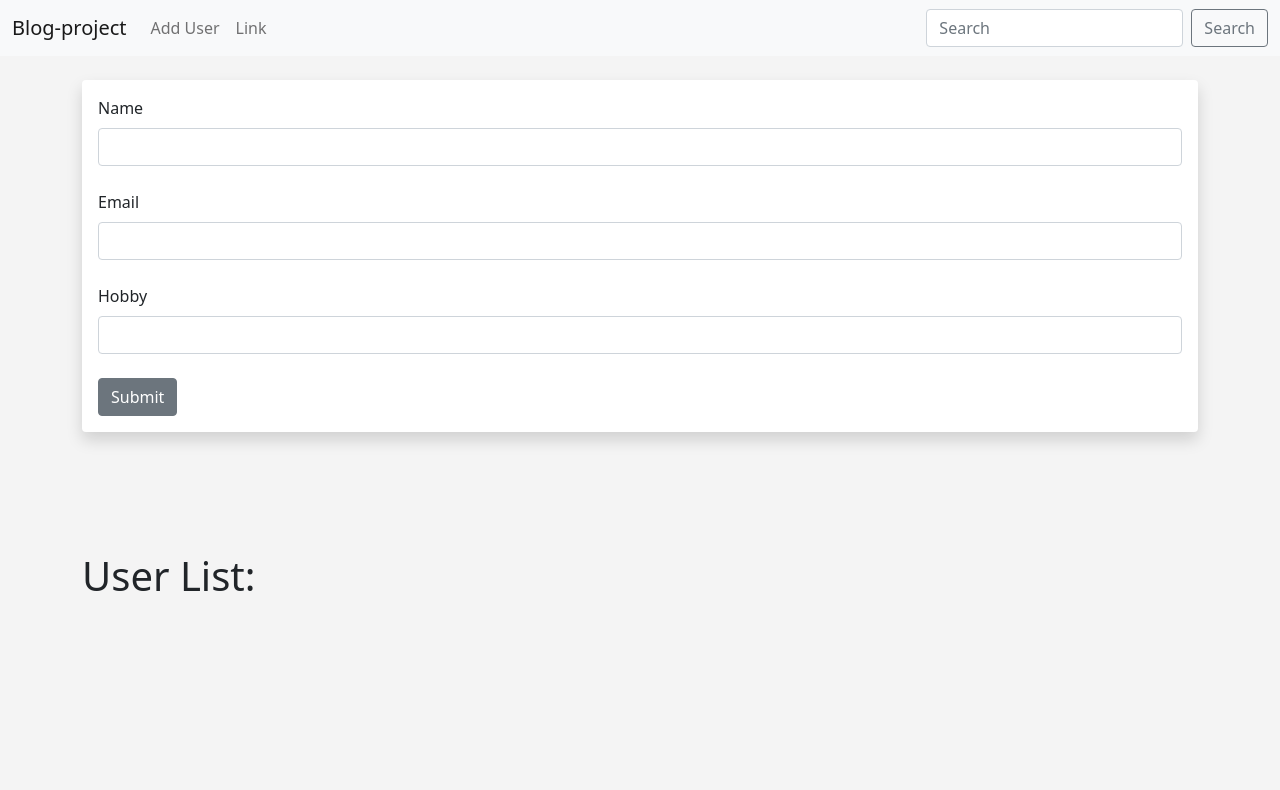
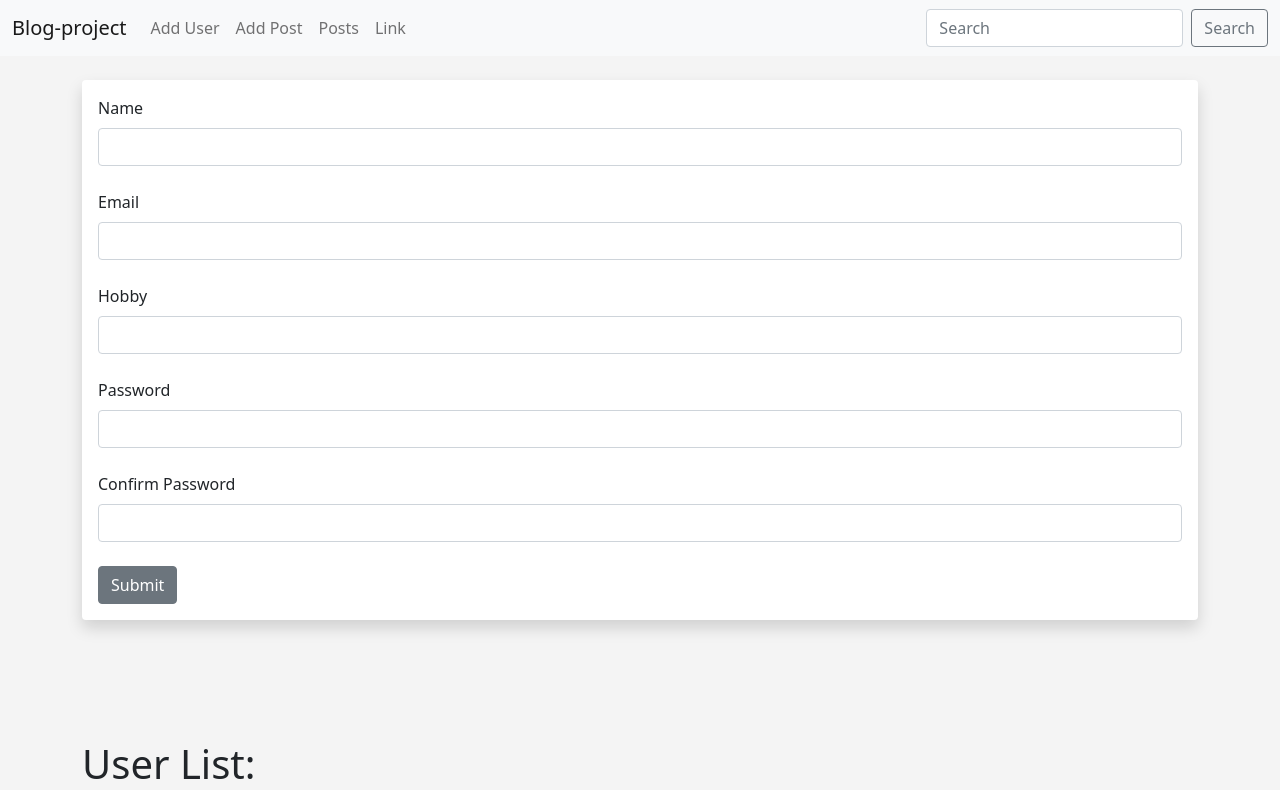
Before and after one commit to xjojoramirez/blog-project, a Flask app: page /user/add in a window 1280 px wide. Shown: the top 790 px of the page. Before the commit the page ends 591 px from the top, so only its background shows below. Run offline with Flask 3, Linux system fonts and the light colour scheme.

Commit message:
add posts page and functionalities

```diff
--- a/app.py
+++ b/app.py
@@ -1,11 +1,13 @@
-from flask import Flask, render_template, flash, request
+from flask import Flask, render_template, flash, request, redirect, url_for
 from flask_wtf import FlaskForm
-from wtforms import StringField, SubmitField
-from wtforms.validators import DataRequired
+from wtforms import StringField, SubmitField, PasswordField, BooleanField, ValidationError
+from wtforms.validators import DataRequired, EqualTo
 from flask_sqlalchemy import SQLAlchemy
 from datetime import datetime
 from flask_migrate import Migrate
-
+from werkzeug.security import generate_password_hash, check_password_hash
+from datetime import date
+from wtforms.widgets import TextArea
 
 #create flask instance
 app = Flask(__name__)
@@ -21,6 +23,111 @@
 
 app.app_context().push()
 
+#Create a Blog Post model
+class Posts(db.Model):
+	id = db.Column(db.Integer, primary_key=True)
+	title = db.Column(db.String(255))
+	content = db.Column(db.Text)
+	author = db.Column(db.String(255))
+	date_posted = db.Column(db.DateTime, default=datetime.utcnow)
+	slug = db.Column(db.String(255))
+
+#Create a Post Form
+class PostForm(FlaskForm):
+	title = StringField("Title", validators=[DataRequired()])
+	content = StringField("Content", validators=[DataRequired()], widget=TextArea())
+	author = StringField("Author", validators=[DataRequired()])
+	slug = StringField("Slug", validators=[DataRequired()])
+	submit = SubmitField("Submit")
+
+@app.route('/posts')
+def posts():
+	# Grab all the posts from db
+	posts = Posts.query.order_by(Posts.date_posted)
+	return render_template("posts.html", posts = posts)
+
+#Add Post Page
+@app.route('/add-post',methods=['GET', 'POST'])
+def add_post():
+	form = PostForm()
+
+	if form.validate_on_submit():
+		post = Posts(
+			title = form.title.data,
+			content = form.content.data,
+			author = form.author.data,
+			slug = form.slug.data
+		)
+		#clear the form
+		form.title.data = ''
+		form.content.data = ''
+		form.author.data = ''
+		form.slug.data = ''
+
+		#Add post data to database
+		db.session.add(post)
+		db.session.commit()
+
+		# return a message
+		flash("Blog Post Submitted Successfully!")
+
+	#redirect to the webpage
+	return render_template("add_post.html", form=form)
+
+# create individual post page
+@app.route('/posts/<int:id>')
+def post(id):
+	post = Posts.query.get_or_404(id)
+	return render_template('post.html', post=post)
+
+# create edit post page
+@app.route('/posts/edit/<int:id>', methods=['GET', 'POST'])
+def edit_post(id):
+	post = Posts.query.get_or_404(id)
+	form = PostForm()
+	if form.validate_on_submit():
+		post.title = form.title.data
+		post.author = form.author.data
+		post.slug = form.slug.data
+		post.content = form.content.data
+
+		# Update db
+		db.session.add(post)
+		db.session.commit()
+		flash("Post Has Been Update!")
+
+		return redirect(url_for('post', id=post.id))
+
+	form.title.data = post.title
+	form.author.data = post.author
+	form.slug.data = post.slug
+	form.content.data = post.content
+
+	return render_template('edit_post.html', form=form)
+
+# delete post
+@app.route('/posts/delete/<int:id>', methods =['GET', 'POST'])
+def delete_post(id):
+	post_to_delete = Posts.query.get_or_404(id)
+
+	try:
+		db.session.delete(post_to_delete)
+		db.session.commit()
+
+		flash("Blog post deleted!")
+		posts = Posts.query.order_by(Posts.date_posted)
+		return render_template("posts.html", posts = posts)
+	except:
+		flash("Error deleting post!")
+		posts = Posts.query.order_by(Posts.date_posted)
+		return render_template("posts.html", posts = posts)
+
+# JSON Thing
+@app.route('/date')
+def get_current_date():
+	return {"Date":date.today()}
+
+
 
 
 #create model
@@ -30,6 +137,20 @@
 	email = db.Column(db.String(100), nullable=False, unique=True)
 	hobby = db.Column(db.String(100))
 	date_added = db.Column(db.DateTime, default=datetime.utcnow)
+
+	#passw stuff!
+	passw_hash = db.Column(db.String(128))
+
+	@property
+	def password(self):
+		raise AttributeError('password is not a readable attribute!')
+
+	@password.setter
+	def password(self, password):
+		self.password_hash = generate_password_hash(password)
+
+	def verify_password(self, password):
+		return check_password_hash(self.password_hash, password)
 
 	#create a string
 	def __repr__(self):
@@ -64,6 +185,8 @@
 	email = StringField("Email", validators = [DataRequired()])
 	hobby = StringField("Hobby")
 	submit = SubmitField("Submit")
+	passw_hash = PasswordField('Password', validators = [DataRequired(), EqualTo('passw_hash2', message='Password must be identical!')])
+	passw_hash2 = PasswordField('Confirm Password', validators=[DataRequired()])
 
 #update db record
 @app.route('/update/<int:id>', methods = ['GET', 'POST'])
@@ -91,7 +214,10 @@
 				name_to_update=name_to_update,
 				id=id)
 
-
+class PasswordForm(FlaskForm):
+	email = StringField("What's your Email", validators=[DataRequired()])
+	password_hash = PasswordField("What's your Password", validators=[DataRequired()])
+	submit = SubmitField("Submit")
 
 
 @app.route('/user/add', methods=['GET', 'POST'])
@@ -101,13 +227,16 @@
 	if form.validate_on_submit():
 		user = Users.query.filter_by(email=form.email.data).first()
 		if user is None:
-			user = Users(name=form.name.data, email=form.email.data, hobby=form.hobby.data)
+			# hash passw!
+			hashed_pw = generate_password_hash(form.passw_hash.data, "sha256")
+			user = Users(name=form.name.data, email=form.email.data, hobby=form.hobby.data, passw_hash = hashed_pw)
 			db.session.add(user)
 			db.session.commit()
 		name = form.name.data
 		form.name.data = ''
 		form.email.data = ''
 		form.hobby.data = ''
+		form.passw_hash = ''
 		flash('User added successfully!')
 	our_users = Users.query.order_by(Users.date_added)
 	return render_template('add_user.html',
@@ -142,6 +271,37 @@
 def page_not_found(error):
 	return render_template('500.html'), 500
 
+#create password test
+@app.route('/test_pw', methods=['GET', 'POST'])
+def test_pw():
+	email = None
+	password = None
+	pw_to_check = None
+	passed = None
+
+	form = PasswordForm()
+	#validate
+	if form.validate_on_submit():
+		email = form.email.data
+		password = form.password_hash.data
+		form.email.data = ''
+		form.password_hash.data = ''
+
+		#lookup user by email
+		pw_to_check = Users.query.filter_by(email=email).first()
+
+		# check hashed passw
+		passed = check_password_hash(pw_to_check.passw_hash, password)
+
+
+	return render_template('test_pw.html',
+		email = email,
+		password = password,
+		pw_to_check = pw_to_check,
+		passed = passed,
+		form = form)
+
+
 #create name page
 @app.route('/name', methods=['GET', 'POST'])
 def name():
--- a/static/js/myfile.js
+++ /dev/null
@@ -1 +0,0 @@
-document.getElementById('demo').innerHTML = "This was created with js";
--- a/templates/add_user.html
+++ b/templates/add_user.html
@@ -35,6 +35,14 @@
             {{ form.hobby.label(class="form-label") }}
             {{ form.hobby(class="form-control") }}
             <br/>
+
+            {{ form.passw_hash.label(class="form-label") }}
+            {{ form.passw_hash(class="form-control") }}
+            <br/>
+
+            {{ form.passw_hash2.label(class="form-label") }}
+            {{ form.passw_hash2(class="form-control") }}
+            <br/>
             {{ form.submit(class="btn btn-secondary") }}
 
         </form>
--- a/templates/navbar.html
+++ b/templates/navbar.html
@@ -9,6 +9,12 @@
 
           <li class="nav-item">
             <a class="nav-link" href="{{url_for('add_user')}}">Add User</a>
+          </li>
+          <li class="nav-item">
+            <a class="nav-link" href="{{url_for('add_post')}}">Add Post</a>
+          </li>
+          <li class="nav-item">
+            <a class="nav-link" href="{{url_for('posts')}}">Posts</a>
           </li>
           <li class="nav-item">
             <a class="nav-link" href="#">Link</a>
```
Also changed, not shown: migrations/versions/2873390b2f1a_add_posts_model.py (added, +36 -0 lines), migrations/versions/9cda6892b0ef_added_passw_field.py (added, +32 -0 lines), templates/add_post.html (added, +36 -0 lines), templates/edit_post.html (added, +39 -0 lines), templates/post.html (added, +27 -0 lines), templates/posts.html (added, +26 -0 lines), templates/test_pw.html (added, +39 -0 lines).
